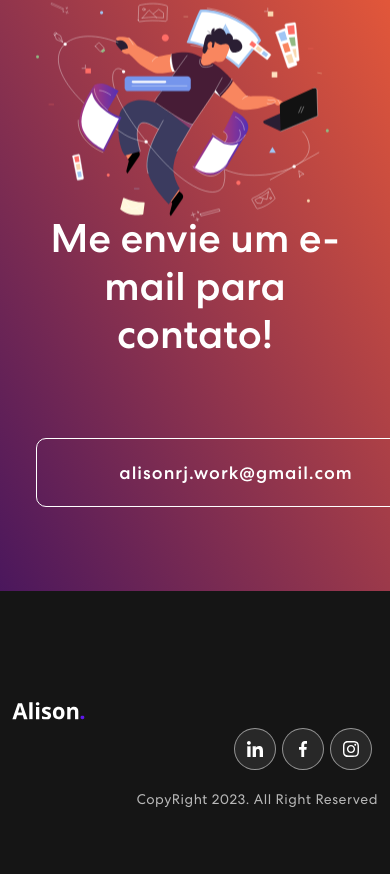
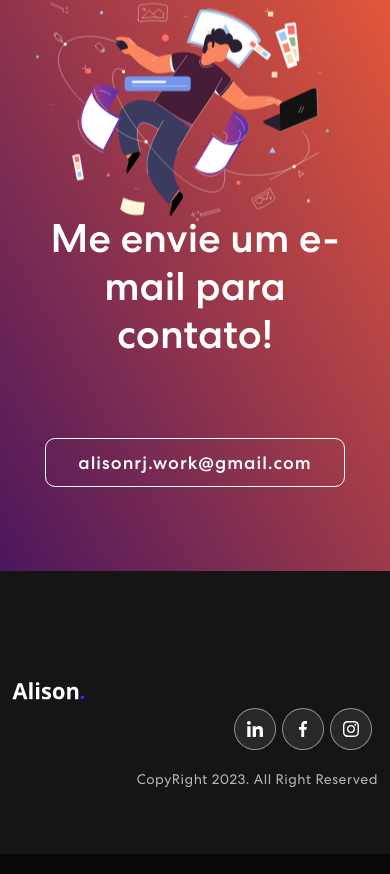
Before and after one commit to TinhoLima/meu-portifolio, a React (Create React App) app in the folder my-app/: page / in a window 390 px wide. Shown: the part 4521-5395 px from the top of the page. Built offline with nearby package versions, Linux system fonts and the light colour scheme.

Commit message:
Update App.css

```diff
--- a/my-app/src/App.css
+++ b/my-app/src/App.css
@@ -82,13 +82,6 @@ input:focus,
 textarea:focus,
 select:focus {
   outline: none;
-}
-
-@media (min-width:1700px) {
-  main .container {
-    max-width: 100%;
-    padding: 0 150px;
-  }
 }
 
 p.success {
@@ -705,8 +698,7 @@ nav.navbar .navbar-toggler[aria-expanded="true"] .navbar-toggler-icon {
 }
 
 /*********** JQuery **********************/
-@media (max-width: 500px) {
-
+@media (max-width: 514px) {
   nav.navbar {
     background-color: #121212;
     padding: 0;
@@ -775,4 +767,15 @@ nav.navbar .navbar-toggler[aria-expanded="true"] .navbar-toggler-icon {
     font-size: 40px;
   }
 
+  .contact .col-button {
+    text-align: center;
+  }
+
+  .contact button {
+    font-weight: 500;
+    border-radius: 10px;
+    padding: 10px 0px;
+    width: 300px;
+  }
+
 }
```
